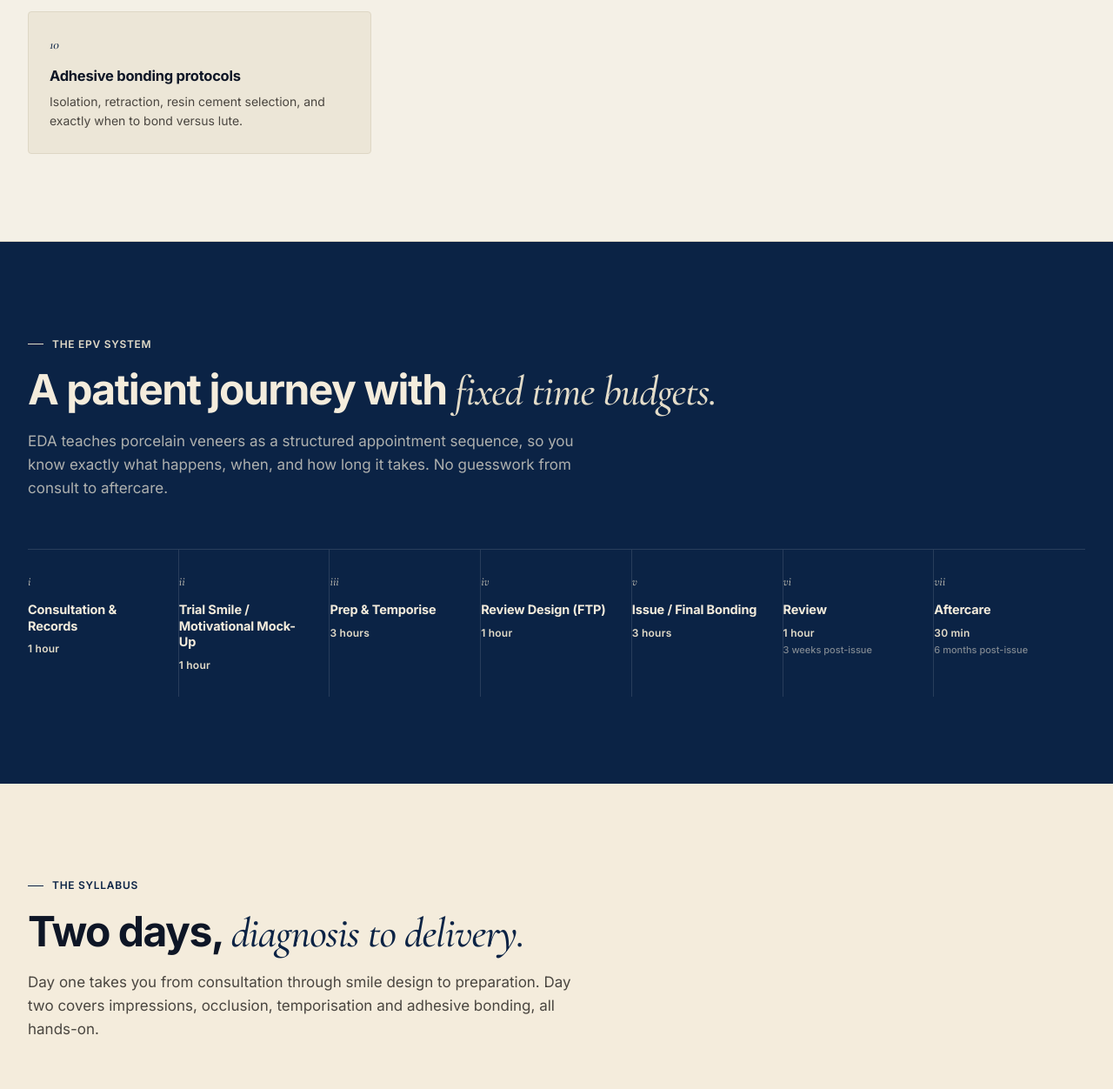
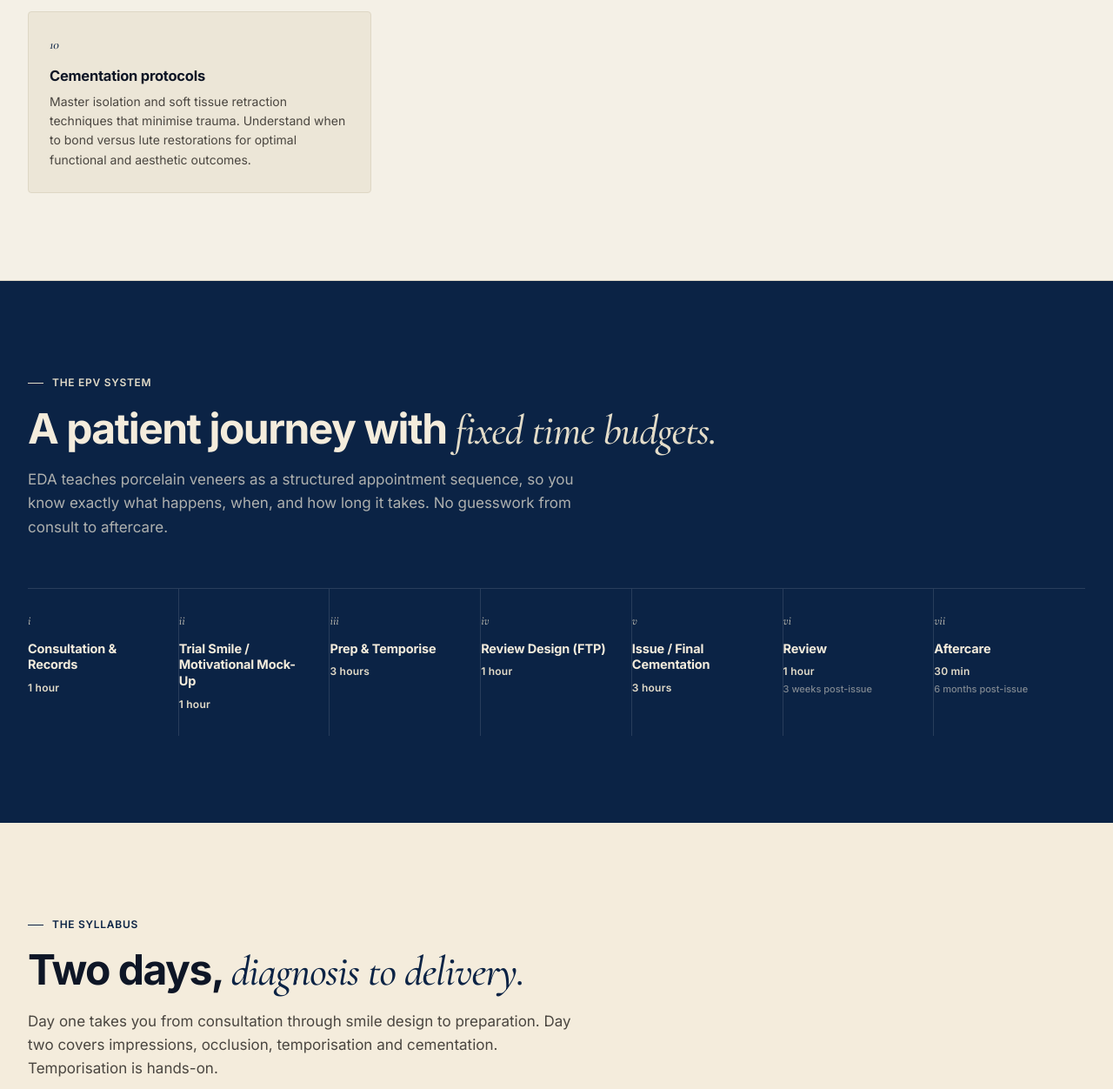
Before and after one commit to biancadocherty8-cyber/eda-website, a plain HTML site: page eda-website-live/porcelain-veneers.html in a window 1280 px wide. Shown: the part 3007-4259 px from the top of the page at 87% size. Drawn offline with nearby package versions, Linux system fonts and the light colour scheme; a script that the page names is missing.

Commit message:
EPV: cementation is taught, not hands-on

```diff
--- a/eda-website-live/porcelain-veneers.html
+++ b/eda-website-live/porcelain-veneers.html
@@ -1406,7 +1406,7 @@ document.addEventListener('DOMContentLoaded',function(){
       <div class="outcome"><div class="outcome-num">07</div><h3>Impression techniques</h3><p>Analogue vs digital workflows, when to scan, when to take a PVS, and how to capture margins cleanly.</p></div>
       <div class="outcome"><div class="outcome-num">08</div><h3>Occlusion concepts</h3><p>The occlusal philosophies that decide whether your veneers last, and how to apply them.</p></div>
       <div class="outcome"><div class="outcome-num">09</div><h3>Temporisation</h3><p>Three predictable methods for ultra-cleansable, soft-tissue-stable temporaries.</p></div>
-      <div class="outcome"><div class="outcome-num">10</div><h3>Adhesive bonding protocols</h3><p>Isolation, retraction, resin cement selection, and exactly when to bond versus lute.</p></div>
+      <div class="outcome"><div class="outcome-num">10</div><h3>Cementation protocols</h3><p>Master isolation and soft tissue retraction techniques that minimise trauma. Understand when to bond versus lute restorations for optimal functional and aesthetic outcomes.</p></div>
     </div>
   </div>
 </section>
@@ -1422,7 +1422,7 @@ document.addEventListener('DOMContentLoaded',function(){
       <div class="tl-step"><div class="tl-num">ii</div><div class="tl-stage">Trial Smile / Motivational Mock-Up</div><div class="tl-dur">1 hour</div></div>
       <div class="tl-step"><div class="tl-num">iii</div><div class="tl-stage">Prep &amp; Temporise</div><div class="tl-dur">3 hours</div></div>
       <div class="tl-step"><div class="tl-num">iv</div><div class="tl-stage">Review Design (FTP)</div><div class="tl-dur">1 hour</div></div>
-      <div class="tl-step"><div class="tl-num">v</div><div class="tl-stage">Issue / Final Bonding</div><div class="tl-dur">3 hours</div></div>
+      <div class="tl-step"><div class="tl-num">v</div><div class="tl-stage">Issue / Final Cementation</div><div class="tl-dur">3 hours</div></div>
       <div class="tl-step"><div class="tl-num">vi</div><div class="tl-stage">Review</div><div class="tl-dur">1 hour</div><span class="tl-note">3 weeks post-issue</span></div>
       <div class="tl-step"><div class="tl-num">vii</div><div class="tl-stage">Aftercare</div><div class="tl-dur">30 min</div><span class="tl-note">6 months post-issue</span></div>
     </div>
@@ -1434,7 +1434,7 @@ document.addEventListener('DOMContentLoaded',function(){
   <div class="container">
     <div class="section-eyebrow">The syllabus</div>
     <h2 class="section-h">Two days, <em>diagnosis to delivery.</em></h2>
-    <p class="section-lede">Day one takes you from consultation through smile design to preparation. Day two covers impressions, occlusion, temporisation and adhesive bonding, all hands-on.</p>
+    <p class="section-lede">Day one takes you from consultation through smile design to preparation. Day two covers impressions, occlusion, temporisation and cementation. Temporisation is hands-on.</p>
 
     <div class="syllabus-grid">
       <div class="day">
@@ -1465,7 +1465,7 @@ document.addEventListener('DOMContentLoaded',function(){
         <div class="day-body">
           <div class="sess"><div class="sess-time">Morning</div><div><div class="sess-title">Impression Techniques &amp; Occlusion</div><div class="sess-desc">Analogue vs digital workflows. Occlusal philosophies and how they influence veneer longevity.</div></div></div>
           <div class="sess"><div class="sess-time">Late AM</div><div><div class="sess-title">Temporisation, Hands-On</div><div class="sess-desc">Three predictable methods. Soft tissue stability, durability, and ease of removal.</div></div></div>
-          <div class="sess"><div class="sess-time">Afternoon</div><div><div class="sess-title">Adhesive Bonding, Hands-On</div><div class="sess-desc">Isolation, retraction, resin cement selection, bonding. When to bond versus lute.</div></div></div>
+          <div class="sess"><div class="sess-time">Afternoon</div><div><div class="sess-title">Cementation / Bonding</div><div class="sess-desc">Step by step overview of veneer delivery: marginal integrity assessment through dry fit, trial insertion for patient and clinician approval, interim photography, isolation techniques, decision making around luting versus bonding, and efficient excess cement removal.</div></div></div>
           <div class="sess"><div class="sess-time">Late PM</div><div><div class="sess-title">Case Studies &amp; Q&amp;A</div><div class="sess-desc">Complex case reviews, complication management, and open Q&amp;A with the faculty.</div></div></div>
         </div>
       </div>
```
Also changed, not shown: eda-website-live/epv.html (+3 -3 lines).
